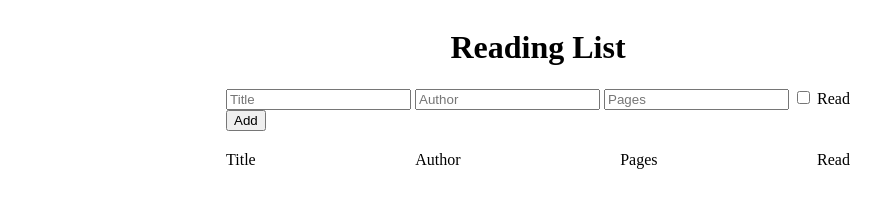
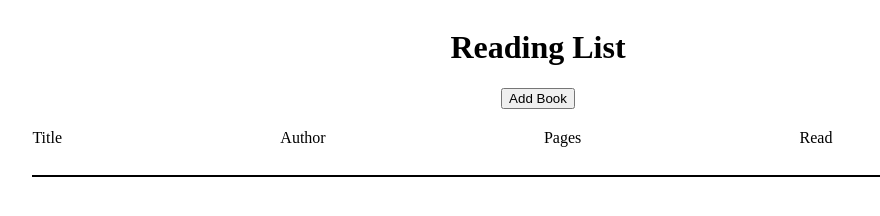
Before and after one commit to adityamore2006/Library, a website: page index.html in a window 1280 px wide. Shown: the whole page, without its empty margins (102-982 px from the left). Drawn offline with Linux system fonts and the light colour scheme.

Commit message:
Implement modal-based book form and improve layout
- Move book input form into a modal dialog, triggered by "Add Book" button
- Add event listeners to open/close the modal and handle form submission
- Ensure form fields reset after submission and modal closes automatically
- Refactor CSS for better flexbox layout and fix horizontal rule display
- Clean up HTML structure for clarity and accessibility

```diff
--- a/index.html
+++ b/index.html
@@ -10,9 +10,8 @@
     <h1 class="readingList">
         Reading List
     </h1>
-    <div>
-        <div>
-            <form id="book-form">
+    <dialog>
+        <form id="book-form">
                 <div>
                     <input type="text" id="title" placeholder="Title" required />
                     <input type="text" id="author" placeholder="Author" required />
@@ -22,17 +21,21 @@
                         <span>Read</span>
                     </label>
                 </div>
-                <button type="submit">
+                <button id = "addBook" type="submit">
                     Add
                 </button>
+                <button id="closeButton">Close</button>
             </form>
-        </div>
+    </dialog>
+    <button id="openDialogue">Add Book</button>
+    <div class="content">
         <div class="identifiers">
             <div class="title">Title</div>
             <div class="author">Author</div>
             <div class="pages">Pages</div>
             <div class="read">Read</div>
         </div>
+        <hr>
         <div class="book-rows"></div>
     </div>
     <script src="script.js"></script>
--- a/script.js
+++ b/script.js
@@ -18,7 +18,11 @@ function addBookToLibrary() {
 
     myLibrary.push(new Book(title, author, pages, read))
 
+    this.reset()
+
     updateList()
+
+    document.querySelector('dialog').close();
   })
 }
 
@@ -48,4 +52,16 @@ function updateList() {
   })
 }
 
+document.getElementById('openDialogue').addEventListener('click', () => {
+  const dialog = document.querySelector("dialog")
+  const openDialogue = document.getElementById("openDialogue")
+  const closeButton = document.getElementById("closeButton").addEventListener("click", () => dialog.close())
+  const addBook = document.getElementById("addBook")
+
+  dialog.showModal();
+
+})
+
+
+
 addBookToLibrary();
--- a/style.css
+++ b/style.css
@@ -25,3 +25,17 @@ body {
     max-width: 800px;
     margin: 20px 0;
 }
+
+.content{
+    width: 80%;
+    display: flex;
+    justify-content: center;
+    flex-direction: column;
+}
+
+.content hr {
+    width: 100%;
+    align-self: stretch;
+    border: 1px solid black;
+    box-sizing: border-box;
+}
```
